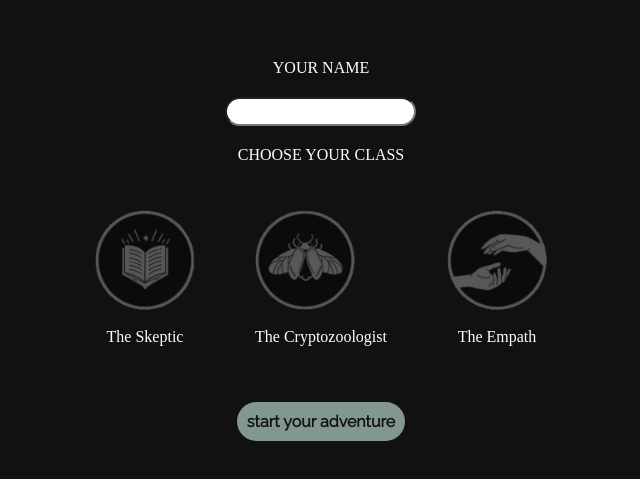
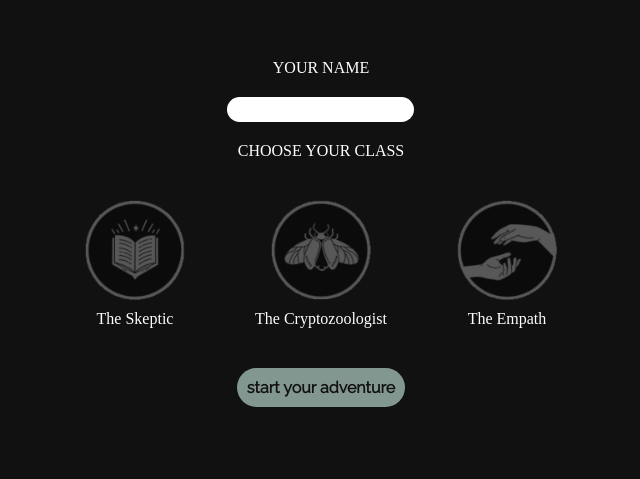
Before and after one commit to ian-ch-jsx/lab-13-adventure-quest, a website with bundled scripts: page index.html in a window 1280 px wide. Shown: the part 61-540 px from the top of the page, without its empty margins (319-959 px from the left). Built offline with nearby package versions, Linux system fonts and the light colour scheme.

Commit message:
updated styling

```diff
--- a/index.html
+++ b/index.html
@@ -27,23 +27,23 @@
                 <input type="text" id="name" name="name">
             </label>
             <legend>CHOOSE YOUR CLASS</legend>
-            <p id="avatars">
+                <div id="options-container">
                     <label class="options-display">
                         <input type="radio" name="class" class="main" required value="skeptic">
-                    <img src="./assets/skeptic.png" class="user-image"><br>
+                                <img src="./assets/skeptic.png" class="user-image">
                             The Skeptic
                     </label>
                     <label class="options-display">
                         <input type="radio" name="class" class="main" required value="zoologist">
-                    <img src="./assets/zoologist.png" class="user-image"> <br>
+                                <img src="./assets/zoologist.png" class="user-image">
                             The Cryptozoologist
                     </label>
                     <label class="options-display">
                         <input type="radio" name="class" class="main" required value="empath">
                                 <img src="./assets/empath.png" class="user-image">
-                    <br>The Empath
+                            The Empath
                     </label>
-            </p>
+                </div>
                 <button id="submit">start your adventure</button>
         </form>
     </div>
--- a/maps/map.js
+++ b/maps/map.js
@@ -28,6 +28,7 @@ function displayLink(quest){
 
 function displaySpan(quest){
     const span = document.createElement('span');
-    span.textContent = quest.title + ': completed';
+    span.textContent = quest.title;
+    span.classList.add('completed-quest');
     mapLinks.appendChild(span);
 }
--- a/styles/home.css
+++ b/styles/home.css
@@ -24,7 +24,7 @@ input {
     margin: 20px;
     border-radius: 15px;
     padding: 5px;
-
+    border: 0px;
     text-align:center;
 }
 
@@ -55,12 +55,6 @@ legend {
     margin: 20px;
 }
 
-#avatars {
-    display: flex;
-    justify-content: center;
-    align-content: center;
-}
-
 .options-display {
     display: flex;
     flex-direction: column;
@@ -77,8 +71,10 @@ legend {
 }
 
 .user-image {
-    width: 100px;
-    height: 100px;
+    width: 120px;
+    height: 120px;
+    margin: auto;
+    padding: 10px;
 }
 
 #user-stats {
@@ -91,3 +87,7 @@ legend {
 p#user-name, p#user-sanity, p#user-evidence {
     margin: 0px;
 }
+
+#options-container {
+    display: flex;
+}
```
Also changed, not shown: gameover/index.html (+1 -1 lines), styles/gameover.css (+8 -0 lines), styles/map.css (+7 -0 lines), README.md. Lines whose indentation alone changed are shown as unchanged.
